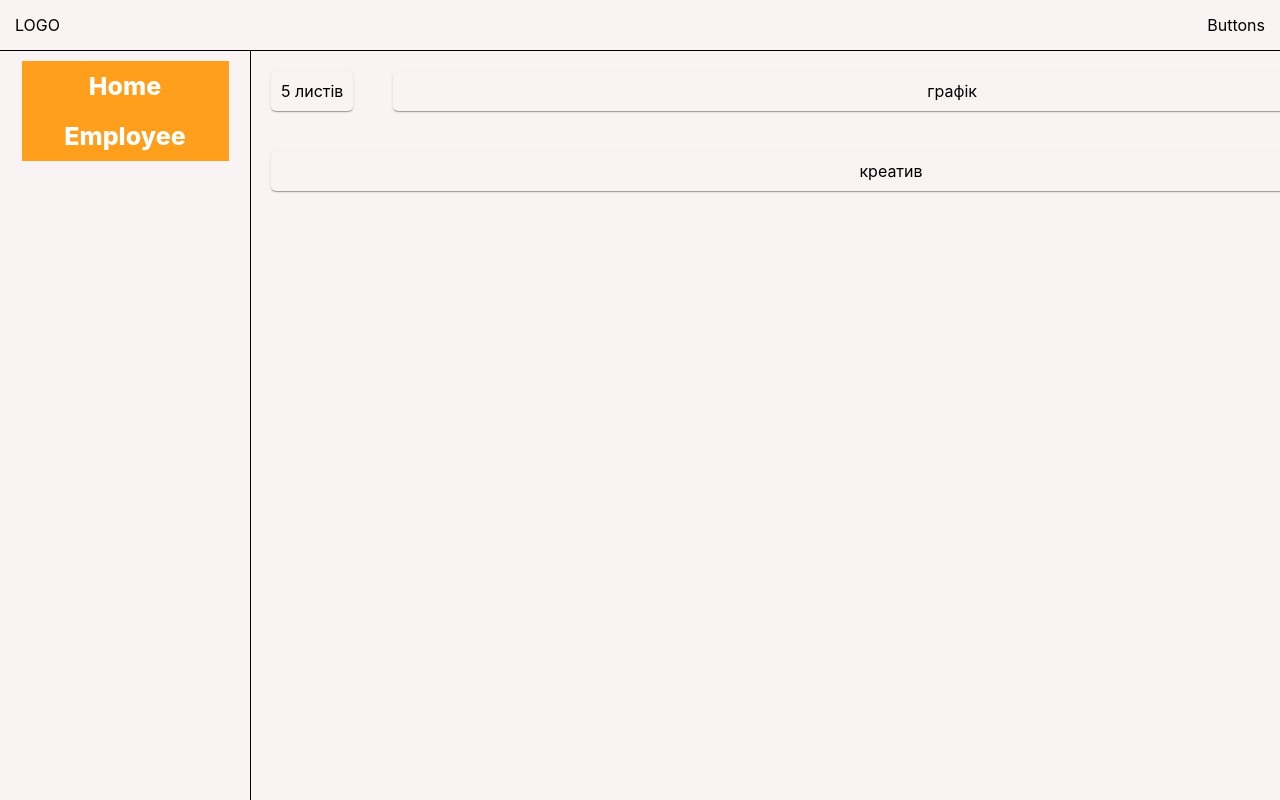
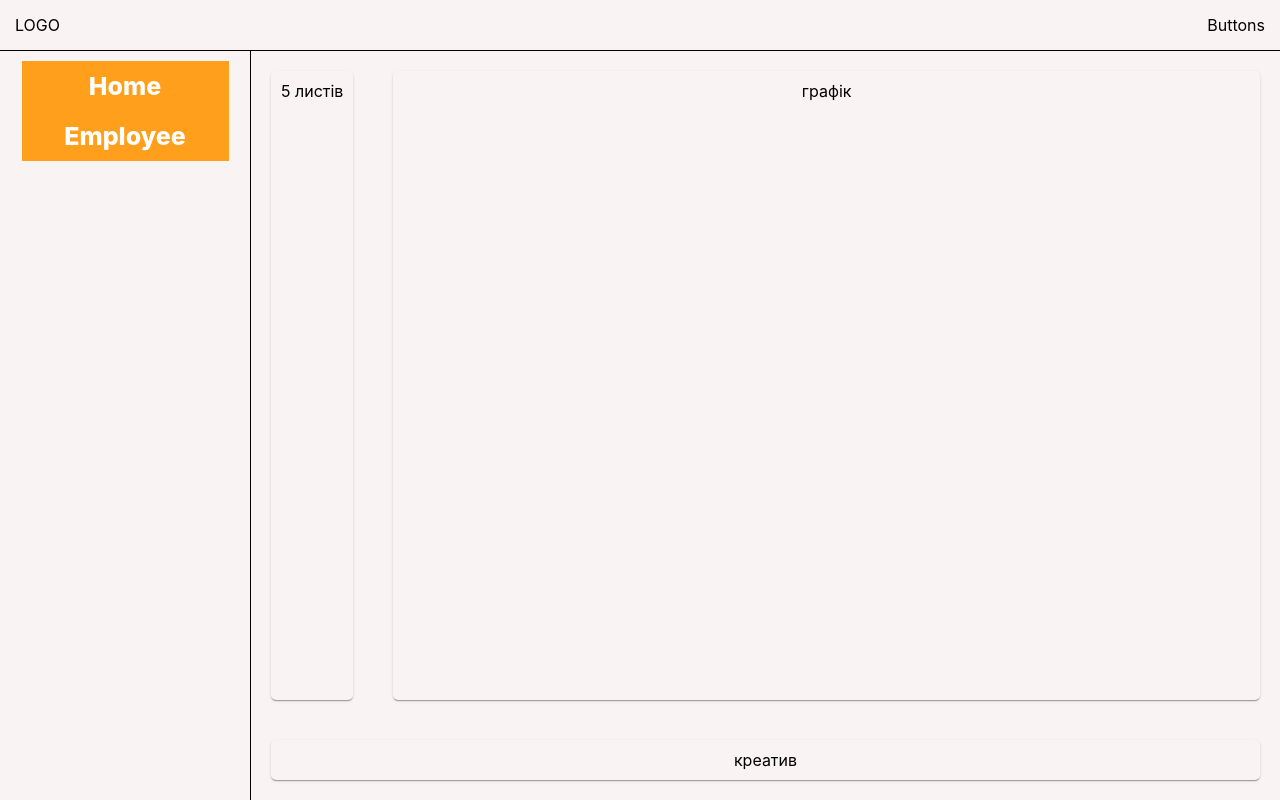
Before and after one commit to OCABOD/ReportSiteFromACOBOD, a React (Create React App) app: page / in a window 1280 px wide. Built offline with nearby package versions, Linux system fonts and the light colour scheme.

Commit message:
Fix styles

```diff
--- a/src/App.css
+++ b/src/App.css
@@ -30,8 +30,8 @@
   color: #61dafb;
 }
 
-.content{
+.content-content{
   overflow-y: auto;
-  max-width: 100%;
-  max-height: 100%;
+  width: 100%;
+  height: 100%;
 }
--- a/src/App.tsx
+++ b/src/App.tsx
@@ -14,7 +14,7 @@ function App() {
     <BrowserRouter>
       <div className="App">
         <Layout>
-          <div className="content">
+          <div className="content-content">
           <Switch>
             <Route exact path={HOME}>
               <Home/>
```
Also changed, not shown: 1 other file (tests, documents, lock files or other folders).
